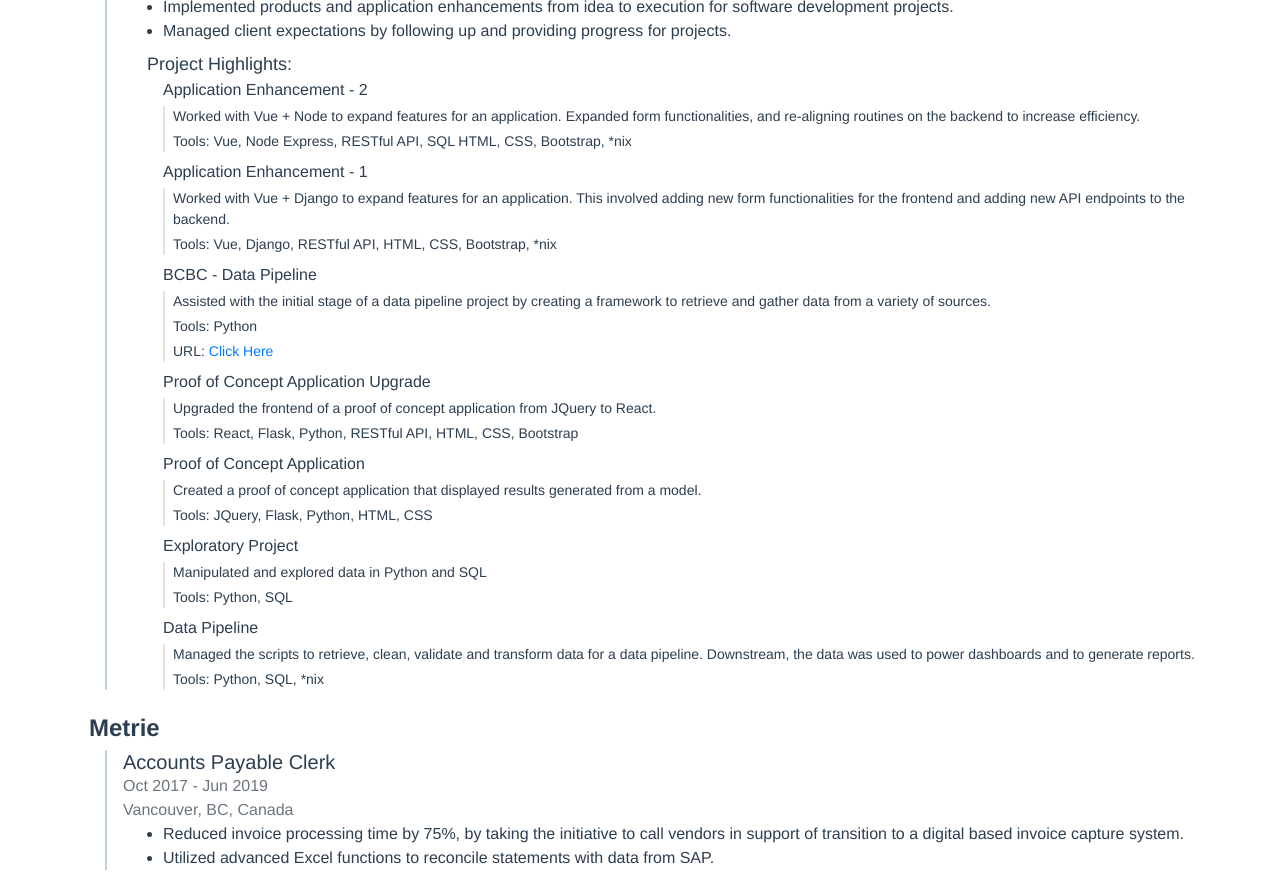
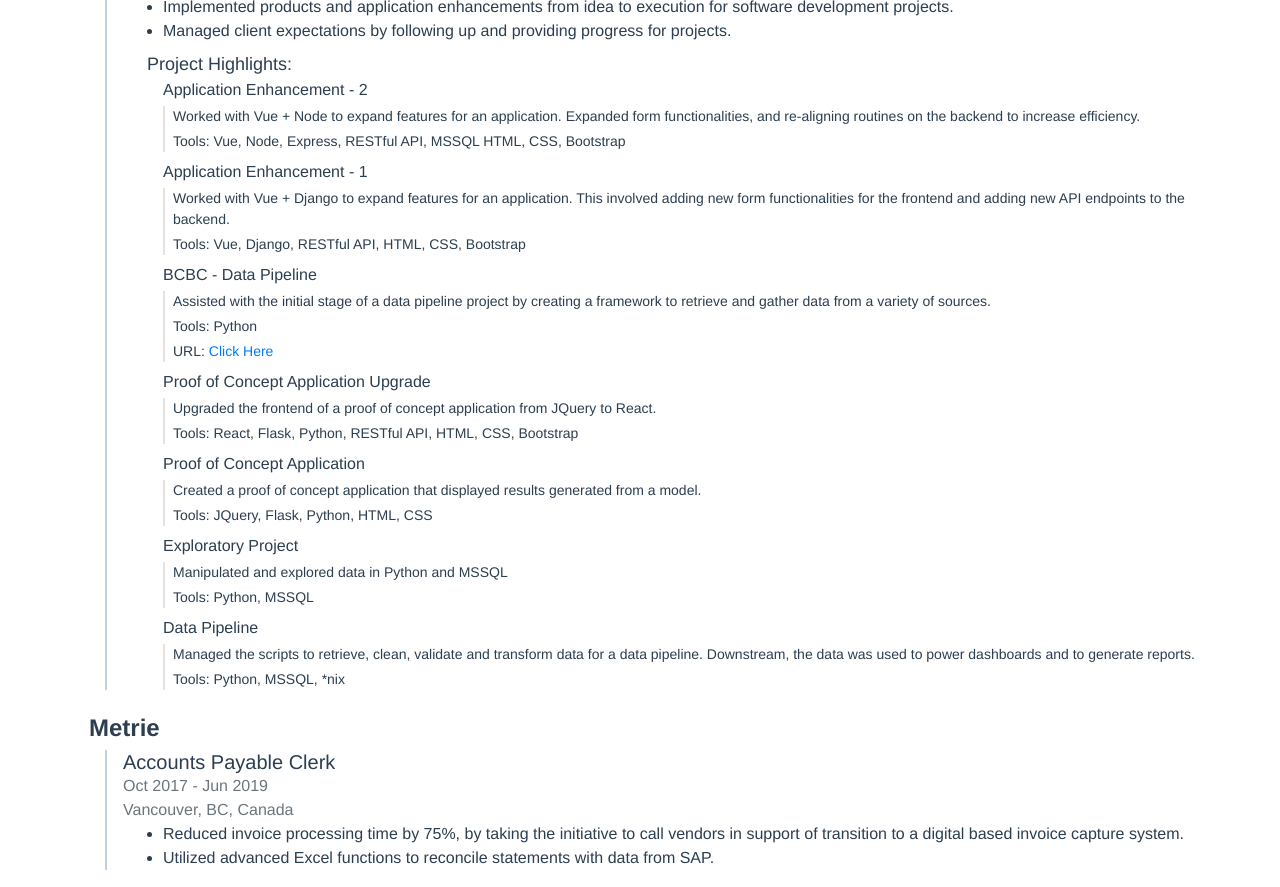
Before and after one commit to vrif/vrif.github.io, a Vue app: page /resume in a window 1280 px wide. Shown: the part 460-1347 px from the top of the page. Built offline with nearby package versions, Linux system fonts and the light colour scheme.

Commit message:
fix wording issues with

```diff
--- a/src/assets/resume.ts
+++ b/src/assets/resume.ts
@@ -12,13 +12,13 @@ export const experience = [
             title: "Application Enhancement - 2",
             description: "Worked with Vue + Node to expand features for an application. Expanded form functionalities, and re-aligning routines on the backend to increase efficiency.",
             tags: ["Software Engineering"],
-            tools: "Vue, Node Express, RESTful API, SQL HTML, CSS, Bootstrap, *nix",
+            tools: "Vue, Node, Express, RESTful API, MSSQL HTML, CSS, Bootstrap",
           },
           {
             title: "Application Enhancement - 1",
             description: "Worked with Vue + Django to expand features for an application. This involved adding new form functionalities for the frontend and adding new API endpoints to the backend.",
             tags: ["Software Engineering"],
-            tools: "Vue, Django, RESTful API, HTML, CSS, Bootstrap, *nix",
+            tools: "Vue, Django, RESTful API, HTML, CSS, Bootstrap",
           },
           {
             title: "BCBC - Data Pipeline",
@@ -41,15 +41,15 @@ export const experience = [
           },
           {
             title: "Exploratory Project",
-            description: "Manipulated and explored data in Python and SQL",
+            description: "Manipulated and explored data in Python and MSSQL",
             tags: ["Data Science"],
-            tools: "Python, SQL",
+            tools: "Python, MSSQL",
           },
           {
             title: "Data Pipeline",
             description: "Managed the scripts to retrieve, clean, validate and transform data for a data pipeline. Downstream, the data was used to power dashboards and to generate reports.",
             tags: ["Data Engineering"],
-            tools: "Python, SQL, *nix",
+            tools: "Python, MSSQL, *nix",
           },
 
         ]
```
